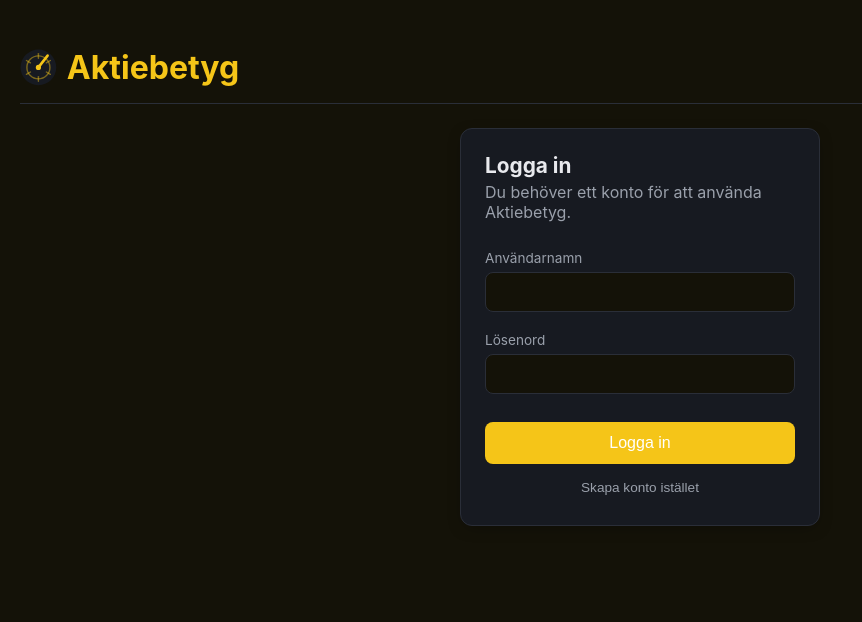
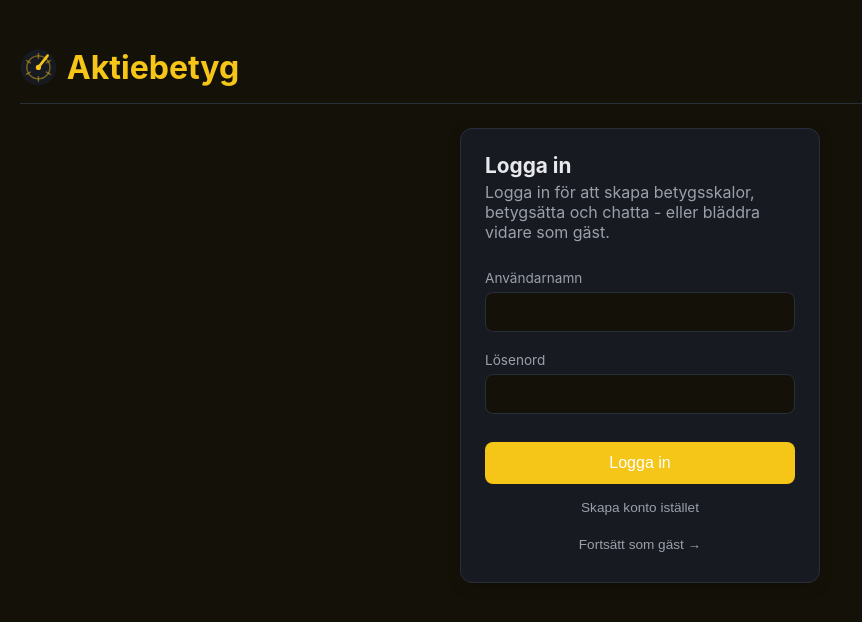
Before and after one commit to 549L/Aktiebetyg, a Flask app: page / in a window 1280 px wide. Shown: the top 622 px of the page, without its empty margins (0-862 px from the left). Run offline with Flask 3, Linux system fonts and the light colour scheme.

Commit message:
Lägg till gästläge - bläddra utan att logga in
Alla läs-anrop (GET/HEAD) är nu öppna utan session, medan varje
skrivåtgärd (skapa/redigera skala, betygsätta, chatta, spara profil)
länkas till inloggning via en gemensam requireLogin-kontroll med
kontextuellt felmeddelande.

Co-Authored-By: Claude Sonnet 5 <noreply@anthropic.com>

```diff
--- a/app.py
+++ b/app.py
@@ -20,10 +20,9 @@ app = Flask(__name__)
 # varje omstart - lokalt räcker en hårdkodad utvecklingsnyckel.
 app.secret_key = os.environ.get("FLASK_SECRET_KEY", "dev-only-osaker-nyckel-andra-i-produktion")
 
-# Hela sidan kräver inloggning utom själva inloggnings-/registreringsflödet
-# och statiska filer (annars skulle inte ens inloggningsformuläret gå att
-# visa/stila). Se users_store.py för kontona - ett admin-konto ("549L")
-# skapas automatiskt.
+# Inloggnings-/registreringsflödet och statiska filer är alltid publika
+# (annars skulle inte ens inloggningsformuläret gå att visa/stila). Se
+# users_store.py för kontona - ett admin-konto ("549L") skapas automatiskt.
 _PUBLIC_ENDPOINTS = {"index", "login", "register", "me", "static"}
 
 
@@ -31,8 +30,15 @@ _PUBLIC_ENDPOINTS = {"index", "login", "register", "me", "static"}
 def _require_login():
     if request.endpoint in _PUBLIC_ENDPOINTS or request.endpoint is None:
         return None
+    # Gästläge: att LÄSA (GET) - söka, analysera, bläddra bland skalor/
+    # profiler/community/triggers - är öppet utan konto. Att SKRIVA något
+    # (skapa en skala, rösta, skriva ett meddelande, ändra sin egen
+    # profil o.s.v.) knyts alltid till ett användarnamn och kräver
+    # fortfarande inloggning - det är bara de icke-GET-anropen nedan.
+    if request.method in ("GET", "HEAD"):
+        return None
     if not session.get("username"):
-        return jsonify({"error": "Du måste logga in för att använda Aktiebetyg."}), 401
+        return jsonify({"error": "Du måste logga in för att göra det här."}), 401
     return None
 
 
--- a/static/app.js
+++ b/static/app.js
@@ -763,6 +763,7 @@ function buildStarRating(rawId) {
         star.setAttribute("aria-label", `Betygsätt ${i} av 5 stjärnor`);
         star.addEventListener("click", async (e) => {
             e.stopPropagation();
+            if (!requireLogin("betygsätta en betygsskala")) return;
             try {
                 const res = await fetch(`/api/scales/${rawId}/rating`, {
                     method: "POST",
@@ -1115,6 +1116,7 @@ function buildInteractiveUserStars(username, rating) {
         star.textContent = "★";
         star.setAttribute("aria-label", `Betygsätt ${i} av 5 stjärnor`);
         star.addEventListener("click", async () => {
+            if (!requireLogin("betygsätta en användare")) return;
             try {
                 const res = await fetch(`/api/users/${encodeURIComponent(username)}/rating`, {
                     method: "POST",
@@ -1389,7 +1391,10 @@ function closeScaleEditor() {
     mainViewEl.classList.remove("hidden");
 }
 
-createScaleBtn.addEventListener("click", () => openScaleEditor(null));
+createScaleBtn.addEventListener("click", () => {
+    if (!requireLogin("skapa en egen betygsskala")) return;
+    openScaleEditor(null);
+});
 scaleEditorBack.addEventListener("click", closeScaleEditor);
 
 function currentSlotRows() {
@@ -1684,6 +1689,7 @@ document.addEventListener("click", (e) => {
 });
 
 scaleSaveBtn.addEventListener("click", async () => {
+    if (!requireLogin("spara en betygsskala")) return;
     const name = scaleNameInput.value.trim();
     scaleEditorError.classList.add("hidden");
 
@@ -1738,6 +1744,8 @@ const loginError = document.getElementById("login-error");
 const loginSubmitBtn = document.getElementById("login-submit-btn");
 const loginToggleBtn = document.getElementById("login-toggle-btn");
 const logoutBtn = document.getElementById("logout-btn");
+const guestModeBtn = document.getElementById("guest-mode-btn");
+const loginGateGuestNoticeEl = document.getElementById("login-gate-guest-notice");
 
 let authMode = "login"; // "login" | "register"
 let appInitialized = false;
@@ -1745,12 +1753,34 @@ let currentUsername = null;
 let currentAvatar = null;
 let currentAccentColor = null;
 let currentIsAdmin = false;
+// Gästläge: bläddra fritt (sök, analysera, se skalor/profiler/community/
+// triggers) utan konto - men allt som kräver ett användarnamn (skapa en
+// skala, rösta, skriva ett meddelande, ändra sin profil) är fortfarande
+// stängt. Se requireLogin() nedan, som alla sådana knappar/formulär
+// kollar mot innan de faktiskt gör något.
+let isGuest = false;
+
+// Kallas av alla knappar/formulär som kräver ett konto - visar
+// inloggningsvyn med en förklaring istället för att försöka anropet (som
+// ändå bara skulle få 401 från servern) om man är gäst. Returnerar true
+// om man FÅR gå vidare (dvs. inte gäst).
+function requireLogin(actionText) {
+    if (!isGuest) return true;
+    showLoggedOut();
+    loginGateGuestNoticeEl.textContent = `Logga in eller skapa ett konto för att ${actionText}.`;
+    loginGateGuestNoticeEl.classList.remove("hidden");
+    return false;
+}
 
 function renderAccountAvatar() {
     renderAvatarInto(accountAvatarEl, currentUsername, currentAvatar);
 }
 
 function goToOwnProfile() {
+    if (isGuest) {
+        requireLogin("se din profil");
+        return;
+    }
     if (currentUsername) openUserProfile(currentUsername);
 }
 
@@ -1891,6 +1921,7 @@ communitySearchInput.addEventListener("input", () => {
 });
 
 createRoomBtn.addEventListener("click", () => {
+    if (!requireLogin("skapa en ny chatt")) return;
     createRoomFormEl.classList.toggle("hidden");
     createRoomErrorEl.classList.add("hidden");
     if (!createRoomFormEl.classList.contains("hidden")) {
@@ -1906,6 +1937,7 @@ cancelRoomBtn.addEventListener("click", () => {
 });
 
 saveRoomBtn.addEventListener("click", async () => {
+    if (!requireLogin("skapa en ny chatt")) return;
     const name = newRoomNameInput.value.trim();
     const ticker = newRoomTickerInput.value.trim();
     createRoomErrorEl.classList.add("hidden");
@@ -2057,6 +2089,7 @@ chatRoomBackBtn.addEventListener("click", closeChatRoom);
 
 chatRoomForm.addEventListener("submit", async (e) => {
     e.preventDefault();
+    if (!requireLogin("skriva i chatten")) return;
     const text = chatRoomInput.value.trim();
     if (!text || !currentRoomId) return;
 
@@ -2605,10 +2638,12 @@ function stopChatRoomPolling() {
 }
 
 function showLoggedOut() {
+    isGuest = false;
     currentUsername = null;
     currentAvatar = null;
     currentAccentColor = null;
     currentIsAdmin = false;
+    logoutBtn.textContent = "Logga ut";
     appContentEl.classList.add("hidden");
     accountBarEl.classList.add("hidden");
     loginGateEl.classList.remove("hidden");
@@ -2617,6 +2652,7 @@ function showLoggedOut() {
 }
 
 function showLoggedIn(account) {
+    isGuest = false;
     currentUsername = account.username;
     currentAvatar = account.avatar || null;
     currentAccentColor = account.accent_color || null;
@@ -2624,8 +2660,41 @@ function showLoggedIn(account) {
     applyAccentColor(currentAccentColor);
 
     loginGateEl.classList.add("hidden");
+    loginGateGuestNoticeEl.classList.add("hidden");
+    logoutBtn.textContent = "Logga ut";
     accountUsernameEl.textContent = account.username;
     renderAccountAvatar();
+    accountBarEl.classList.remove("hidden");
+    appContentEl.classList.remove("hidden");
+
+    if (!appInitialized) {
+        appInitialized = true;
+        loadTop10();
+        loadUsers();
+        loadScales();
+        loadCommunityRooms();
+        loadTriggersMiniPreview();
+    }
+    startCommunityPolling();
+}
+
+// Samma app-vy som showLoggedIn, men utan konto - allt som kräver
+// inloggning gated bakom requireLogin() istället för att bara döljas,
+// eftersom en gäst annars inte skulle förstå VARFÖR t.ex. "+ Skapa egen
+// betygsskala" inte gör något.
+function showGuestMode() {
+    isGuest = true;
+    currentUsername = null;
+    currentAvatar = null;
+    currentAccentColor = null;
+    currentIsAdmin = false;
+    applyAccentColor(null);
+
+    loginGateEl.classList.add("hidden");
+    loginGateGuestNoticeEl.classList.add("hidden");
+    accountUsernameEl.textContent = "Gäst";
+    renderAccountAvatar();
+    logoutBtn.textContent = "Logga in";
     accountBarEl.classList.remove("hidden");
     appContentEl.classList.remove("hidden");
 
@@ -2680,6 +2749,14 @@ loginForm.addEventListener("submit", async (e) => {
 });
 
 logoutBtn.addEventListener("click", async () => {
+    // Samma knapp återanvänds för gäster, bara med annan text ("Logga
+    // in") satt av showGuestMode() - då finns ingen session att logga ut
+    // från, så hoppa direkt till inloggningsvyn istället för att anropa
+    // /api/logout i onödan.
+    if (isGuest) {
+        showLoggedOut();
+        return;
+    }
     try {
         await fetch("/api/logout", { method: "POST" });
     } catch (err) {
@@ -2687,6 +2764,8 @@ logoutBtn.addEventListener("click", async () => {
     }
     showLoggedOut();
 });
+
+guestModeBtn.addEventListener("click", showGuestMode);
 
 (async function checkLoginOnLoad() {
     try {
--- a/templates/index.html
+++ b/templates/index.html
@@ -39,7 +39,8 @@
 
         <section id="login-gate">
             <h2 id="login-gate-title">Logga in</h2>
-            <p class="subtitle">Du behöver ett konto för att använda Aktiebetyg.</p>
+            <p class="subtitle">Logga in för att skapa betygsskalor, betygsätta och chatta - eller bläddra vidare som gäst.</p>
+            <span id="login-gate-guest-notice" class="editor-error hidden"></span>
             <form id="login-form">
                 <label class="editor-field">
                     Användarnamn
@@ -53,6 +54,7 @@
                 <div class="login-gate-actions">
                     <button type="submit" id="login-submit-btn">Logga in</button>
                     <button type="button" id="login-toggle-btn" class="login-toggle-btn">Skapa konto istället</button>
+                    <button type="button" id="guest-mode-btn" class="login-toggle-btn">Fortsätt som gäst →</button>
                 </div>
             </form>
         </section>
```
